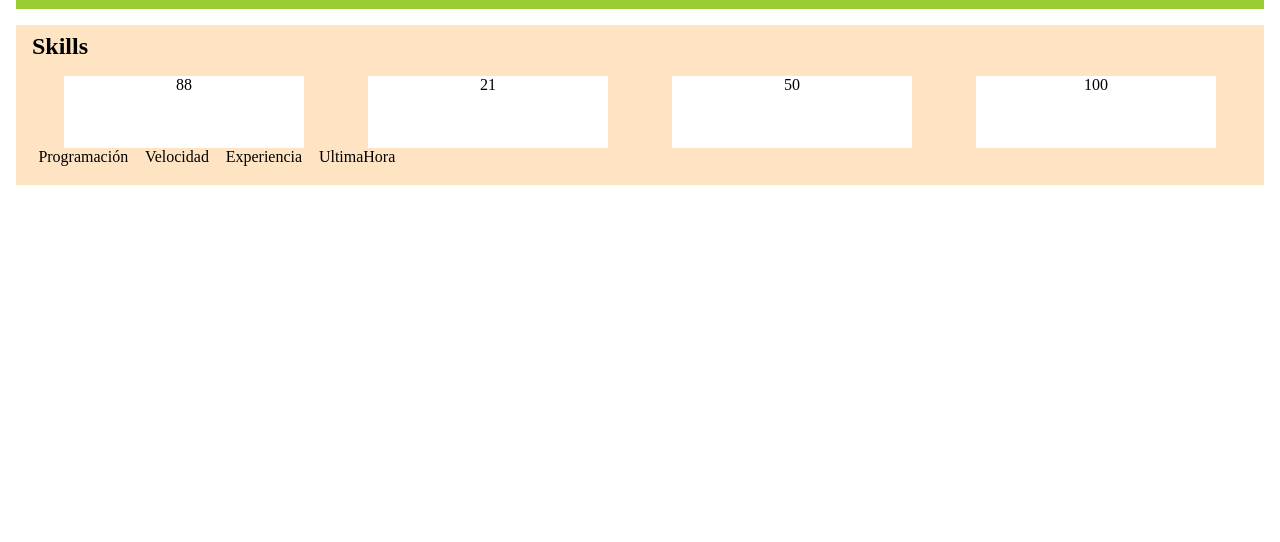
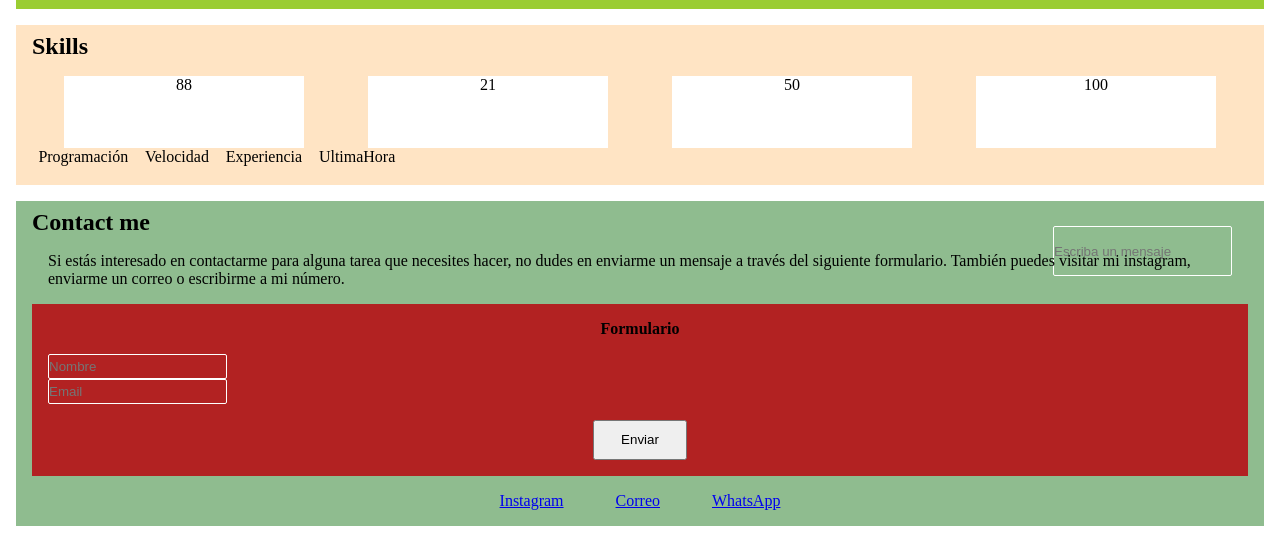
Before and after one commit to Fabrizio2102/miniproyecto-battistella, a plain HTML site: page index.html in a window 1280 px wide. Shown: the part 1522-2064 px from the top of the page. Before the commit the page ends 1723 px from the top, so only its background shows below. Drawn offline with Linux system fonts and the light colour scheme.

Commit message:
create contact

```diff
--- a/index.html
+++ b/index.html
@@ -160,6 +160,32 @@
         </ul>
     </section>
 
+    <section class="contac">
+        <h2 class="titulo-c">Contact me</h2>
+        <p class="parrafito">Si estás interesado en contactarme para alguna tarea que necesites hacer, no dudes en enviarme un mensaje a través del siguiente formulario. También puedes visitar mi instagram, enviarme un correo o escribirme a mi número.</p>
+
+        <div class="cuadro">
+            <h4 class="tituloF">Formulario</h4>
+
+            <form class="formulario">
+                <input type="text" placeholder="Nombre" class="caja" id="nombre">
+                <input type="text" placeholder="Email" class="caja" id="email">
+                <input type="text" placeholder="Escriba un mensaje" class="caja"    id="mensaje">
+                <div class="boton">
+                    <button id="enviar" type="button">Enviar</button>
+                </div>
+            </form>
+        </div>
+
+        <div class="redes">
+            <ul class="contactos">
+                <il class="contacto"><a href="https://www.instagram.com/" target="_blank">Instagram</a></il>
+                <il class="contacto"><a href="https://www.microsoft.com/es/microsoft-365/outlook/email-and-calendar-software-microsoft-outlook" target="_blank">Correo</a></il>
+                <il class="contacto"><a href="https://web.whatsapp.com/" target="_blank">WhatsApp</a></il>
+            </ul>
+        </div>
+    </section>
+
     <script src="./main.js"></script>
 </body>
 </html>
--- a/main.js
+++ b/main.js
@@ -1,6 +1,43 @@
 const grande = document.querySelector(".grande")
 const punto = document.querySelectorAll(".punto")
 const barra = document.querySelectorAll(".barra")
+const nombre = document.getElementById("nombre")
+const email = document.getElementById("email")
+const msg = document.getElementById("mensaje")
+const enviar = document.getElementById("enviar")
+
+
+
+const campos = {
+    nombre: false,
+    email: false,
+    mensaje: false
+}
+
+enviar.addEventListener('click', ()=>{
+    validar();
+})
+
+function validar(){
+    if(nombre.value != ""){
+        campos.nombre = true;
+    }
+    for(i=0; i<email.value.length; i++){
+        if(email.value[i] == "@"){
+            campos.email = true;
+        }
+    }
+    if(msg.value != ""){
+        campos.mensaje = true;
+    }
+
+    if(campos.nombre && campos.email && campos.mensaje){
+        alert("Se ha enviado el mensaje.")
+    }else{
+        alert("ERROR. No se ha podido enviar el mensaje.")
+    }
+}
+
 
 const habilidades = {
     programacion: 88,
--- a/styles.css
+++ b/styles.css
@@ -197,3 +197,75 @@ body{
 .skills .pata{
     margin: 0 .4em 0;
 }
+
+.contac{
+    margin: 1em;
+    padding: .5em 1em 1em;
+    background-color: darkseagreen;
+}
+
+.contac .titulo-c{
+
+}
+
+.contac .parrafito{
+    padding: 1em;
+}
+
+.contac .cuadro{
+    background-color: firebrick;
+}
+
+.contac .tituloF{
+    text-align: center;
+    padding: 1em;
+}
+
+.contac .formulario{
+    padding: 0 1em 1em;
+}
+
+.contac .caja{
+    display: block;
+    height: 25px;
+    border: 1px solid white;
+    background-color: transparent;
+    border-radius: 2px;
+}
+
+#mensaje{
+    height: 50px;
+    margin: -15% 0 0;
+    float: right;
+}
+
+.contac .boton{
+    margin-top: 1em;
+
+    display: flex;
+    flex-flow: row nowrap;
+    justify-content: center;
+    align-items: center;
+}
+
+#enviar{
+    width: 7em;
+    height: 3em;
+}
+
+.contac .redes{
+    margin: 1em 1em 0;
+
+    display: flex;
+    flex-flow: row nowrap;
+    justify-content: center;
+    align-items: center;
+}
+
+.contac .contactos{
+
+}
+
+.contac .contacto{
+    margin: 0 1.5em 0;
+}
```
